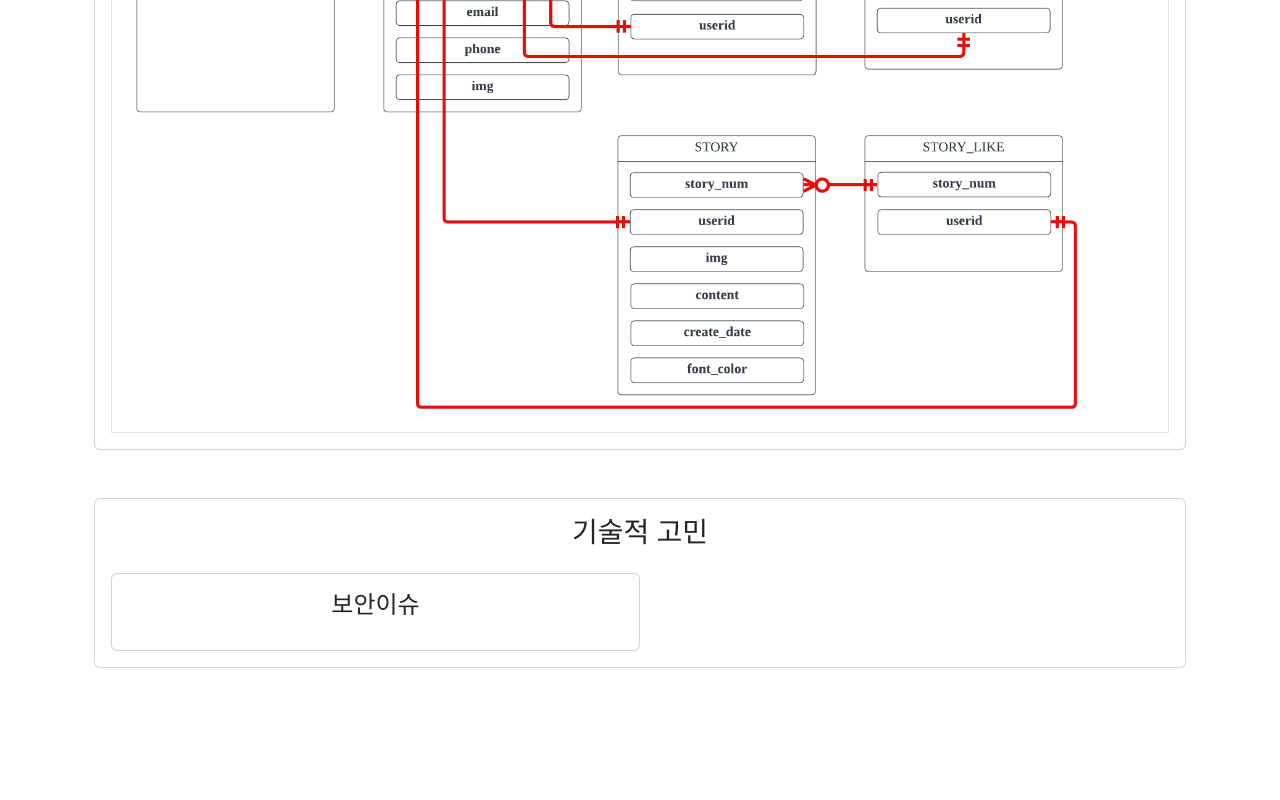
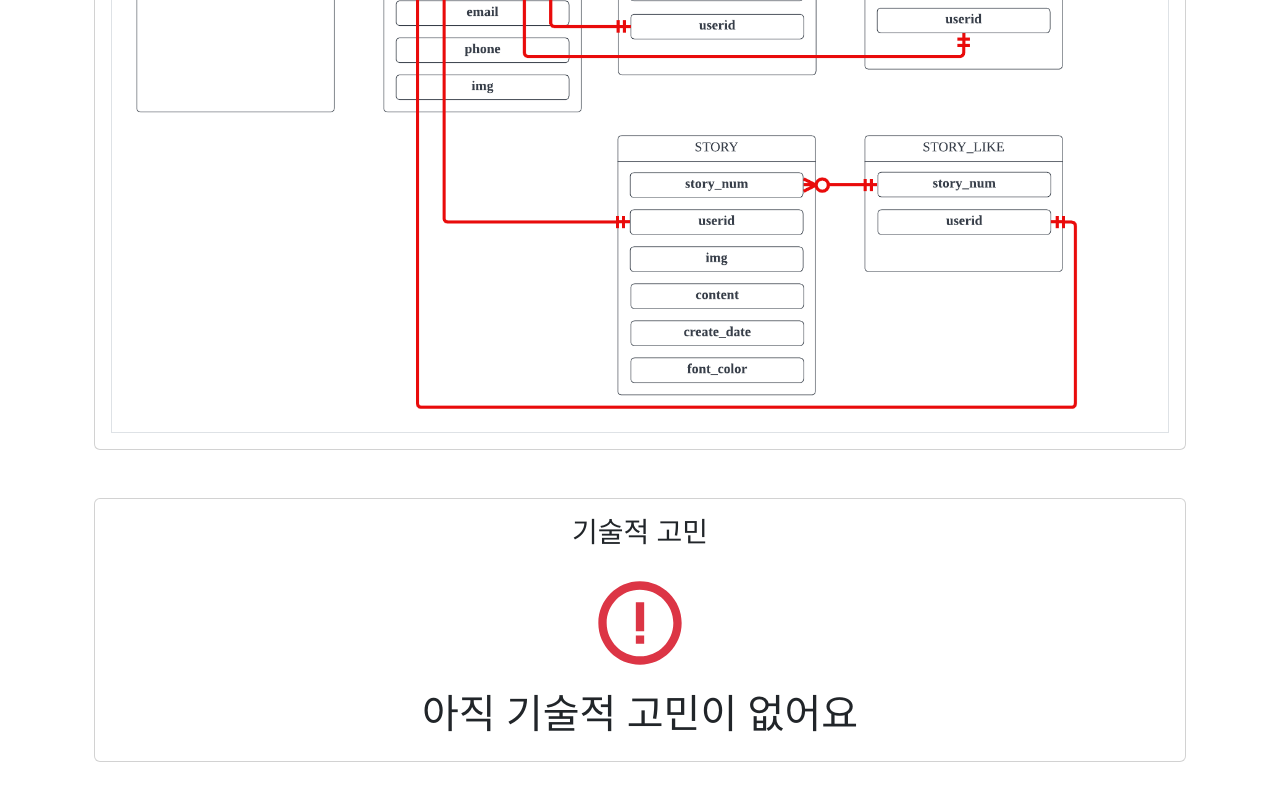
Before and after one commit to jinkyumpark/jinkyumpark, a React (Create React App) app: page /portfolio/simply-journal in a window 1280 px wide. Shown: the part 2094-2894 px from the top of the page. Before the commit the page ends 2810 px from the top, so only its background shows below. Built offline with nearby package versions, Linux system fonts and the light colour scheme.

Commit message:
add error message for empty technology descirptions

```diff
--- a/src/common/Error.js
+++ b/src/common/Error.js
@@ -1,21 +1,34 @@
-import React from 'react';
+import React, { useEffect, useState } from 'react';
 import { BiErrorCircle as ErrorIcon } from 'react-icons/bi';
 
 const Error = ({
     mainErrorMessage,
     subErrorMessage,
     subStyle = 'text-muted',
+    delay = 500,
 }) => {
     const errorIconStyle = {
         width: '150px',
         height: '100px',
     };
 
+    const [showing, setShowing] = useState(false);
+
+    useEffect(() => {
+        setTimeout(() => {
+            setShowing(true);
+        }, delay);
+    }, []);
+
     return (
         <div className='text-center'>
-            <ErrorIcon className='text-danger' style={errorIconStyle} />
-            <h1 className='mt-3'>{mainErrorMessage} </h1>
-            <h3 className={subStyle}>{subErrorMessage}</h3>
+            {showing && (
+                <>
+                    <ErrorIcon className='text-danger' style={errorIconStyle} />
+                    <h1 className='mt-3'>{mainErrorMessage} </h1>
+                    <h3 className={subStyle}>{subErrorMessage}</h3>
+                </>
+            )}
         </div>
     );
 };
--- a/src/data/portfolio.js
+++ b/src/data/portfolio.js
@@ -40,12 +40,7 @@ export const portfolios = [
             query: '',
         },
 
-        challenges: [
-            {
-                name: '보안이슈',
-                description: '',
-            },
-        ],
+        challenges: [],
     },
     {
         id: 1,
--- a/src/resume/Language.js
+++ b/src/resume/Language.js
@@ -4,10 +4,10 @@ import { Card, Table } from 'react-bootstrap';
 const Language = ({ profile }) => {
     return (
         <Card className='mb-5'>
-            <Card.Body>
+            <Card.Body className='overflow-x-auto'>
                 <h2 className='mt-4 mb-5'>외국어</h2>
 
-                <Table hover className='mt-4'>
+                <Table responsive hover>
                     <thead>
                         <tr>
                             <th>언어</th>
--- a/src/resume/SelfIntroductionSection.js
+++ b/src/resume/SelfIntroductionSection.js
@@ -17,7 +17,7 @@ const SelfIntroductionSection = ({ introductions }) => {
                     <div className='row row-eq-height'>
                         {introductions.map((intro) => {
                             return (
-                                <div className='col-xs-12 col-6 mb-4'>
+                                <div className='col-xs-12 col-lg-6 mb-4'>
                                     <Card className='h-100 text-start'>
                                         <Card.Body className='lead'>
                                             {parser(intro)}
--- a/src/route/TechnologyDetail.js
+++ b/src/route/TechnologyDetail.js
@@ -67,6 +67,14 @@ const TechnologyCardFullList = ({ technology }) => {
                 </div>
                 <div className='col-xs-12 col-lg-8'>
                     <Card.Body>
+                        {technology.features.length === 0 ? (
+                            <div className='mt-4 ms-2'>
+                                <Error
+                                    mainErrorMessage='아직 보유기술에 대한 설명이 없습니다'
+                                    delay='0'
+                                />
+                            </div>
+                        ) : (
                             <div className='list-group list-group-flush'>
                                 {technology.features.map((feature) => {
                                     return (
@@ -76,6 +84,7 @@ const TechnologyCardFullList = ({ technology }) => {
                                     );
                                 })}
                             </div>
+                        )}
                     </Card.Body>
                 </div>
             </div>
```
Lines whose indentation alone changed are shown as unchanged.
